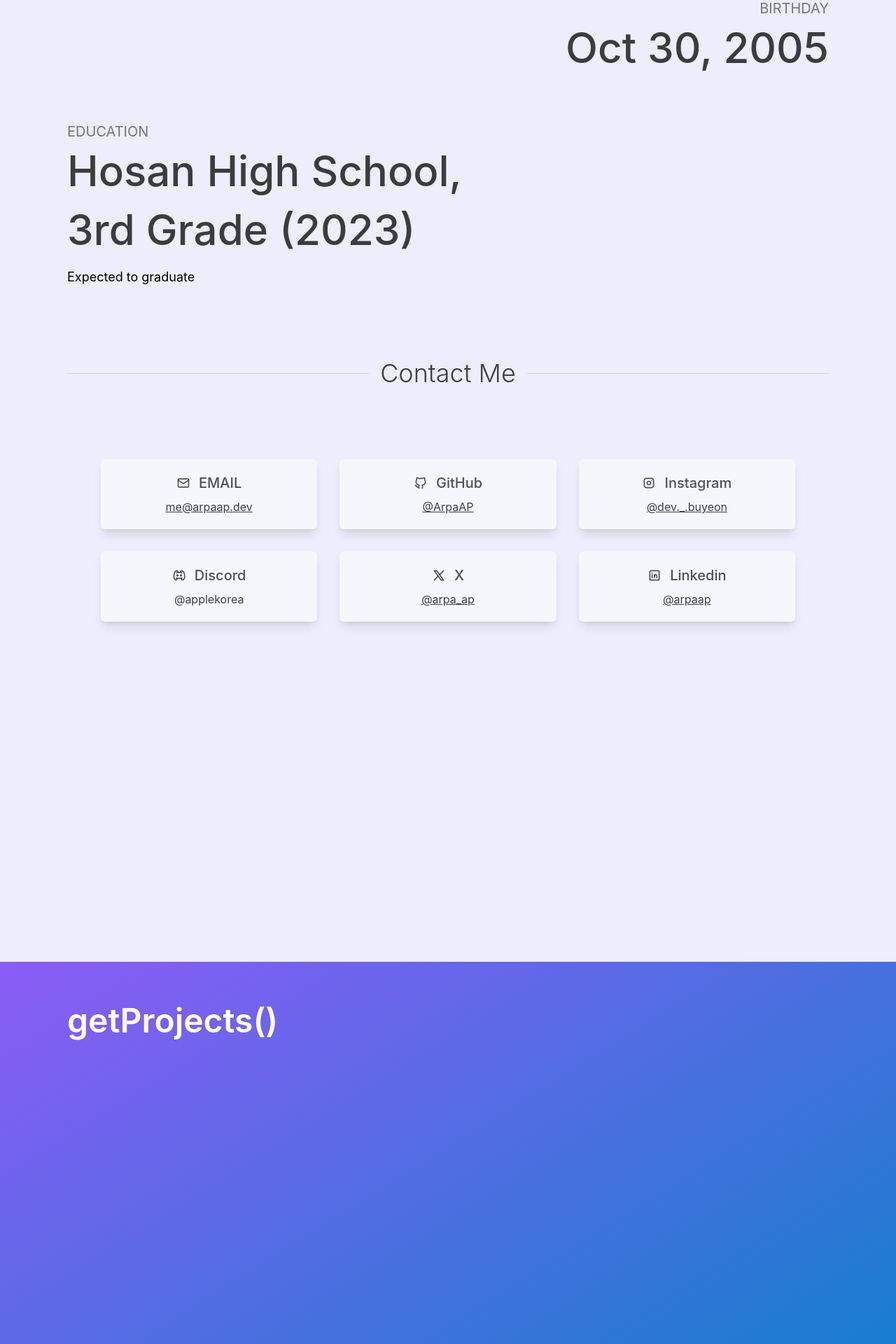
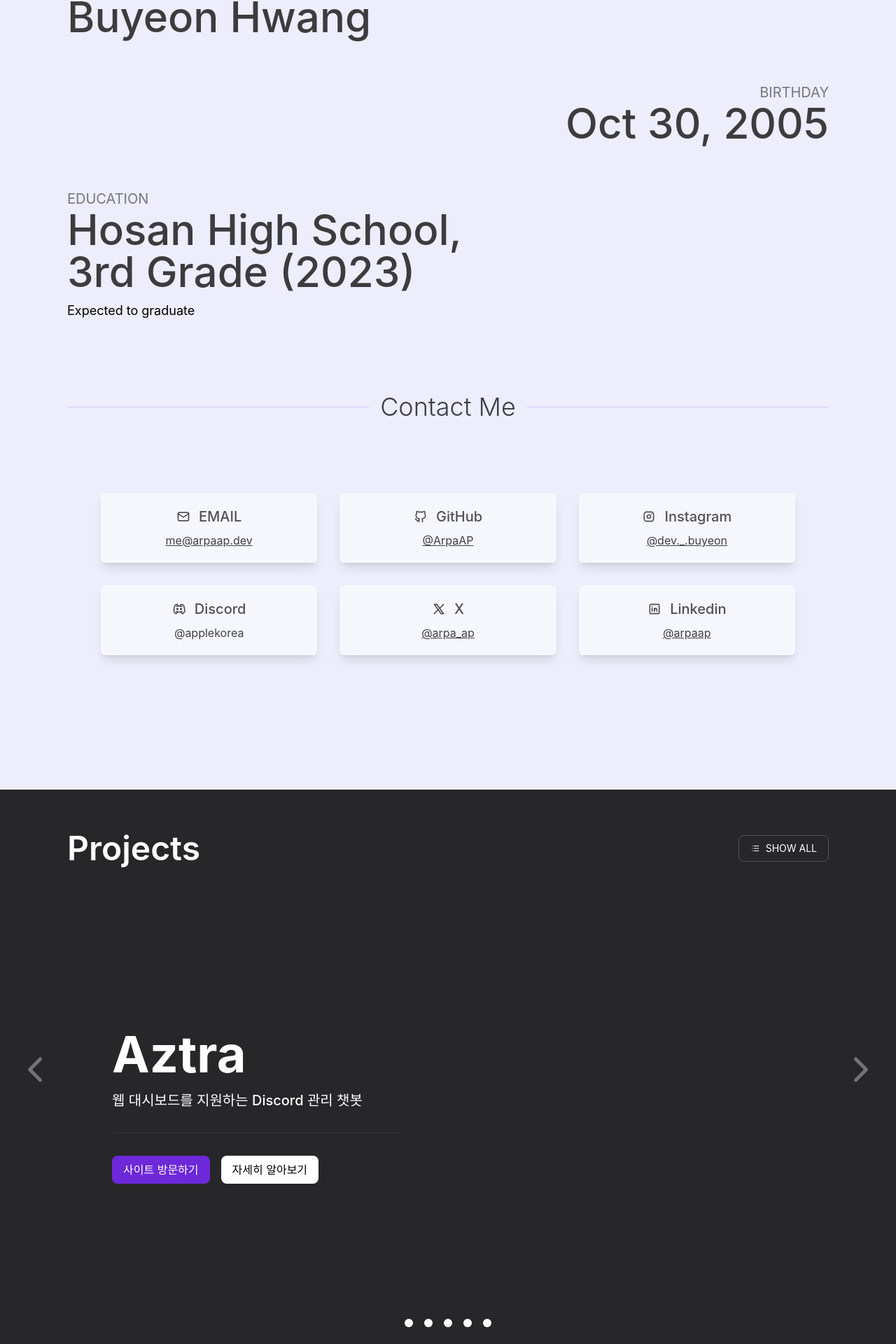
Before and after one commit to ArpaAP/portfolio, a Next.js app: page / in a window 1280 px wide. Shown: the part 6114-8034 px from the top of the page at 70% size. Built offline with nearby package versions, Linux system fonts and the light colour scheme.

Commit message:
feat: Contact me 섹션 애니메이션 적용, 프로젝트 리스트 개발중

```diff
--- a/src/app/home.tsx
+++ b/src/app/home.tsx
@@ -10,6 +10,9 @@ import {
   TbBrandX,
   TbBrandLinkedin,
   TbBrandSamsungpass,
+  TbList,
+  TbChevronLeft,
+  TbChevronRight,
 } from 'react-icons/tb'
 import { FaGithub } from 'react-icons/fa'
 import {
@@ -153,7 +156,7 @@ export default function HomePage() {
           scale: 3,
         },
         {
-          duration: 1.4,
+          duration: 1.3,
           at: 5.5,
           ease: 'easeInOut',
         },
@@ -197,7 +200,7 @@ export default function HomePage() {
         <motion.div className="flex items-center h-full pb-10">
           <div className="my-auto">
             <motion.h1
-              className="text-5xl font-normal pb-5 text-gray-800"
+              className="text-3xl md:text-5xl font-normal pb-5 text-gray-800"
               initial={{ opacity: 0 }}
               animate={{ opacity: 1 }}
               transition={{
@@ -207,7 +210,7 @@ export default function HomePage() {
               Life is short <span className="font-light">—</span>
             </motion.h1>
             <motion.h1
-              className="text-7xl font-extrabold text-gray-800 pb-12"
+              className="text-5xl md:text-7xl font-extrabold text-gray-800 pb-12 leading-[1.25]"
               initial={{ opacity: 0 }}
               animate={{ opacity: 1 }}
               transition={{
@@ -219,7 +222,7 @@ export default function HomePage() {
               <span className="font-black text-violet-500">Future</span>
             </motion.h1>
             <motion.div
-              className="font-light text-lg"
+              className="font-light md:text-lg"
               initial={{ opacity: 0 }}
               animate={{ opacity: 1 }}
               transition={{
@@ -261,16 +264,22 @@ export default function HomePage() {
                 !visibleIntroText && 'hidden',
               )}
             >
-              <motion.h1 initial={{ opacity: 0 }} className="Title1 text-6xl">
+              <motion.h1
+                initial={{ opacity: 0 }}
+                className="Title1 text-4xl md:text-6xl"
+              >
                 {introDisplayText1}
               </motion.h1>
               <motion.h1
                 initial={{ opacity: 0 }}
-                className="Title2 text-6xl font-medium"
+                className="Title2 text-4xl md:text-6xl font-medium"
               >
                 {introDisplayText2}
               </motion.h1>
-              <motion.h1 initial={{ opacity: 0 }} className="Title3 text-6xl">
+              <motion.h1
+                initial={{ opacity: 0 }}
+                className="Title3 text-4xl md:text-6xl"
+              >
                 {introDisplayText3}
               </motion.h1>
             </motion.div>
@@ -281,18 +290,18 @@ export default function HomePage() {
       <div>
         <section
           id="aboutSection"
-          className="container mx-auto px-24 py-12 min-h-[200vh] mt-48 flex flex-col gap-16"
+          className="container mx-auto px-8 sm:px-12 lg:px-24 py-48 mt-48 flex flex-col gap-16"
         >
           <motion.div
             initial={{ opacity: 0, translateX: -100 }}
             whileInView={{ opacity: 1, translateX: 0 }}
-            viewport={{ once: true, amount: 'all' }}
+            viewport={{ once: true }}
             transition={{ duration: 0.7, delay: 0 }}
           >
             <div className="flex gap-5 items-center">
-              <div className="text-black/50 text-xl">MY NAME IS</div>
+              <div className="text-black/50 md:text-xl">MY NAME IS</div>
             </div>
-            <h1 className="text-black/75 font-medium text-6xl leading-[1.4]">
+            <h1 className="text-black/75 font-medium text-4xl md:text-6xl leading-[1.4]">
               Buyeon Hwang
             </h1>
           </motion.div>
@@ -301,13 +310,13 @@ export default function HomePage() {
             className="text-right"
             initial={{ opacity: 0, translateX: 100 }}
             whileInView={{ opacity: 1, translateX: 0 }}
-            viewport={{ once: true, amount: 'all' }}
+            viewport={{ once: true }}
             transition={{ duration: 0.7, delay: 0.5 }}
           >
             <div className="flex flex-row-reverse gap-5 items-center">
-              <div className="text-black/50 text-xl">BIRTHDAY</div>
+              <div className="text-black/50 md:text-xl">BIRTHDAY</div>
             </div>
-            <h1 className="text-black/75 font-medium text-6xl leading-[1.4]">
+            <h1 className="text-black/75 font-medium text-4xl md:text-6xl leading-[1.4]">
               Oct 30, 2005
             </h1>
           </motion.div>
@@ -315,13 +324,13 @@ export default function HomePage() {
           <motion.div
             initial={{ opacity: 0, translateX: -100 }}
             whileInView={{ opacity: 1, translateX: 0 }}
-            viewport={{ once: true, amount: 'all' }}
+            viewport={{ once: true }}
             transition={{ duration: 0.7, delay: 1 }}
           >
             <div className="flex gap-5 items-center">
-              <div className="text-black/50 text-xl">EDUCATION</div>
+              <div className="text-black/50 md:text-xl">EDUCATION</div>
             </div>
-            <h1 className="text-black/75 font-medium text-6xl leading-[1.4]">
+            <h1 className="text-black/75 font-medium text-4xl md:text-6xl leading-[1.4]">
               <div>
                 Hosan High School,
                 <br />
@@ -331,16 +340,28 @@ export default function HomePage() {
             <div className="pt-3 text-lg">Expected to graduate</div>
           </motion.div>
 
-          <div className="flex gap-4 items-center my-8">
+          <motion.div
+            className="flex gap-4 items-center my-8"
+            initial={{ opacity: 0, translateY: 50 }}
+            whileInView={{ opacity: 1, translateY: 0 }}
+            viewport={{ once: true }}
+            transition={{ duration: 0.5, delay: 0.1, ease: 'easeOut' }}
+          >
             <hr className="w-full border-violet-600/20" />
             <h2 className="flex-shrink-0 text-zinc-700 font-light">
               Contact Me
             </h2>
             <hr className="w-full border-violet-600/20" />
-          </div>
+          </motion.div>
 
-          <div className="mx-12 grid grid-cols-3 gap-8 text-zinc-800/80">
-            <div className="col-span-1 text-center bg-white/50 rounded-md shadow-lg px-4 py-5">
+          <div className="md:px-12 grid grid-cols-1 sm:grid-cols-2 md:grid-cols-3 gap-4 md:gap-8 text-zinc-800/80">
+            <motion.div
+              className="col-span-1 text-center bg-white/50 rounded-md shadow-lg px-4 py-5"
+              initial={{ opacity: 0, translateY: 50 }}
+              whileInView={{ opacity: 1, translateY: 0 }}
+              viewport={{ once: true }}
+              transition={{ duration: 0.5, delay: 0.1, ease: 'easeOut' }}
+            >
               <div className="flex justify-center gap-3 items-center text-xl font-medium pb-2">
                 <TbMail />
                 <span>EMAIL</span>
@@ -352,9 +373,15 @@ export default function HomePage() {
               >
                 me@arpaap.dev
               </a>
-            </div>
+            </motion.div>
 
-            <div className="col-span-1 text-center bg-white/50 rounded-md shadow-lg px-4 py-5">
+            <motion.div
+              className="col-span-1 text-center bg-white/50 rounded-md shadow-lg px-4 py-5"
+              initial={{ opacity: 0, translateY: 50 }}
+              whileInView={{ opacity: 1, translateY: 0 }}
+              viewport={{ once: true }}
+              transition={{ duration: 0.5, delay: 0.1, ease: 'easeOut' }}
+            >
               <div className="flex justify-center gap-3 items-center text-xl font-medium pb-2">
                 <TbBrandGithub />
                 <span>GitHub</span>
@@ -367,9 +394,15 @@ export default function HomePage() {
               >
                 @ArpaAP
               </a>
-            </div>
+            </motion.div>
 
-            <div className="col-span-1 text-center bg-white/50 rounded-md shadow-lg px-4 py-5">
+            <motion.div
+              className="col-span-1 text-center bg-white/50 rounded-md shadow-lg px-4 py-5"
+              initial={{ opacity: 0, translateY: 50 }}
+              whileInView={{ opacity: 1, translateY: 0 }}
+              viewport={{ once: true }}
+              transition={{ duration: 0.5, delay: 0.1, ease: 'easeOut' }}
+            >
               <div className="flex justify-center gap-3 items-center text-xl font-medium pb-2">
                 <TbBrandInstagram />
                 <span>Instagram</span>
@@ -382,18 +415,30 @@ export default function HomePage() {
               >
                 @dev._.buyeon
               </a>
-            </div>
+            </motion.div>
 
-            <div className="col-span-1 text-center bg-white/50 rounded-md shadow-lg px-4 py-5">
+            <motion.div
+              className="col-span-1 text-center bg-white/50 rounded-md shadow-lg px-4 py-5"
+              initial={{ opacity: 0, translateY: 50 }}
+              whileInView={{ opacity: 1, translateY: 0 }}
+              viewport={{ once: true }}
+              transition={{ duration: 0.5, delay: 0.1, ease: 'easeOut' }}
+            >
               <div className="flex justify-center gap-3 items-center text-xl font-medium pb-2">
                 <TbBrandDiscord />
                 <span>Discord</span>
               </div>
 
               <div className="text-zinc-700">@applekorea</div>
-            </div>
+            </motion.div>
 
-            <div className="col-span-1 text-center bg-white/50 rounded-md shadow-lg px-4 py-5">
+            <motion.div
+              className="col-span-1 text-center bg-white/50 rounded-md shadow-lg px-4 py-5"
+              initial={{ opacity: 0, translateY: 50 }}
+              whileInView={{ opacity: 1, translateY: 0 }}
+              viewport={{ once: true }}
+              transition={{ duration: 0.5, delay: 0.1, ease: 'easeOut' }}
+            >
               <div className="flex justify-center gap-3 items-center text-xl font-medium pb-2">
                 <TbBrandX />
                 <span>X</span>
@@ -406,9 +451,15 @@ export default function HomePage() {
               >
                 @arpa_ap
               </a>
-            </div>
+            </motion.div>
 
-            <div className="col-span-1 text-center bg-white/50 rounded-md shadow-lg px-4 py-5">
+            <motion.div
+              className="col-span-1 text-center bg-white/50 rounded-md shadow-lg px-4 py-5"
+              initial={{ opacity: 0, translateY: 50 }}
+              whileInView={{ opacity: 1, translateY: 0 }}
+              viewport={{ once: true }}
+              transition={{ duration: 0.5, delay: 0.1, ease: 'easeOut' }}
+            >
               <div className="flex justify-center gap-3 items-center text-xl font-medium pb-2">
                 <TbBrandLinkedin />
                 <span>Linkedin</span>
@@ -421,14 +472,64 @@ export default function HomePage() {
               >
                 @arpaap
               </a>
-            </div>
+            </motion.div>
           </div>
         </section>
       </div>
 
-      <div className="bg-gradient-to-br from-violet-500 to-sky-600 text-white">
-        <section className="container mx-auto px-24 py-12 min-h-screen">
-          <h1 className="font-semibold pb-8">getProjects()</h1>
+      <div className="relative text-white bg-zinc-800">
+        <section className="container mx-auto px-24 py-12 min-h-screen flex flex-col gap-8">
+          <div className="flex justify-between items-center">
+            <h1 className="font-semibold">Projects</h1>
+            <button
+              type="button"
+              className="flex gap-2 items-center border border-zinc-600 rounded-lg text-sm text-white px-4 py-2 hover:bg-white/10 transition-all duration-300"
+            >
+              <TbList />
+              SHOW ALL
+            </button>
+          </div>
+
+          <div className="flex-grow flex flex-col justify-center w-1/2 px-16 mr-auto">
+            {' '}
+            <h1 className="text-7xl pb-4">Aztra</h1>
+            <div className="text-xl font-medium">
+              웹 대시보드를 지원하는 Discord 관리 챗봇
+            </div>
+            <hr className="border-zinc-700/50 my-8" />
+            <div className="flex gap-4">
+              <a href="https://aztra.xyz" target="_blank">
+                <button
+                  type="button"
+                  className="bg-[#6D28D9] rounded-lg text-white px-4 py-2"
+                >
+                  사이트 방문하기
+                </button>
+              </a>
+              <button
+                type="button"
+                className="bg-white rounded-lg text-black px-4 py-2"
+              >
+                자세히 알아보기
+              </button>
+            </div>
+          </div>
+
+          <div className="absolute -z-10 flex justify-center items-center top-36 bottom-0 inset-x-0 h-2/3 shadow-inner"></div>
+
+          <div className="absolute z-30 inset-x-0 bottom-0 flex gap-4 justify-center py-8">
+            {Array.from({ length: 5 }).map((_, i) => (
+              <div key={i} className="rounded-full w-3 h-3 bg-white" />
+            ))}
+          </div>
+
+          <div className="absolute inset-y-0 left-0 flex items-center ml-5 text-6xl text-zinc-500">
+            <TbChevronLeft />
+          </div>
+
+          <div className="absolute inset-y-0 right-0 flex items-center mr-5 text-6xl text-zinc-500">
+            <TbChevronRight />
+          </div>
         </section>
       </div>
     </motion.main>
--- a/src/components/Navbar.tsx
+++ b/src/components/Navbar.tsx
@@ -13,13 +13,13 @@ export default function Navbar() {
 
   return (
     <motion.div
-      className="fixed inset-x-0 h-14 px-5 py-3 z-50 backdrop-blur-md transition-all duration-300 ease-in-out"
+      className="fixed inset-x-0 h-16 md:h-14 px-5 py-3 z-50 backdrop-blur-md transition-all duration-300 ease-in-out"
       style={{
         opacity: showNavbar ? 1 : 0,
         top: showNavbar ? -1 : -64,
       }}
     >
-      <div className="text-neutral-500 text-base font-light h-full flex items-center justify-center gap-16">
+      <div className="text-neutral-500 text-sm md:text-base font-light h-full flex items-center justify-center gap-8 md:gap-16">
         <a className="text-violet-400 font-medium">INTRO</a>
         <a>ABOUT</a>
         <a>SKILLS</a>
```
